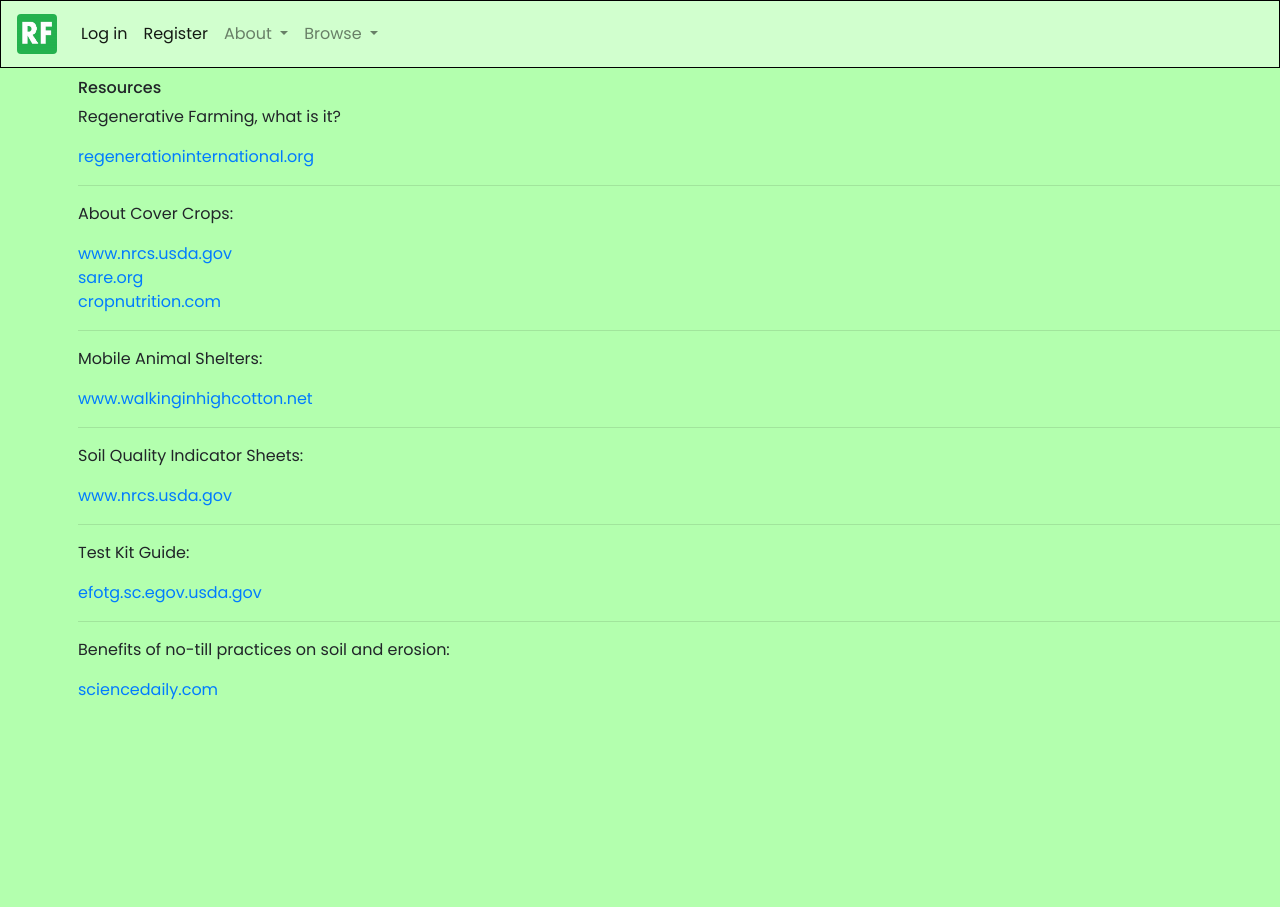
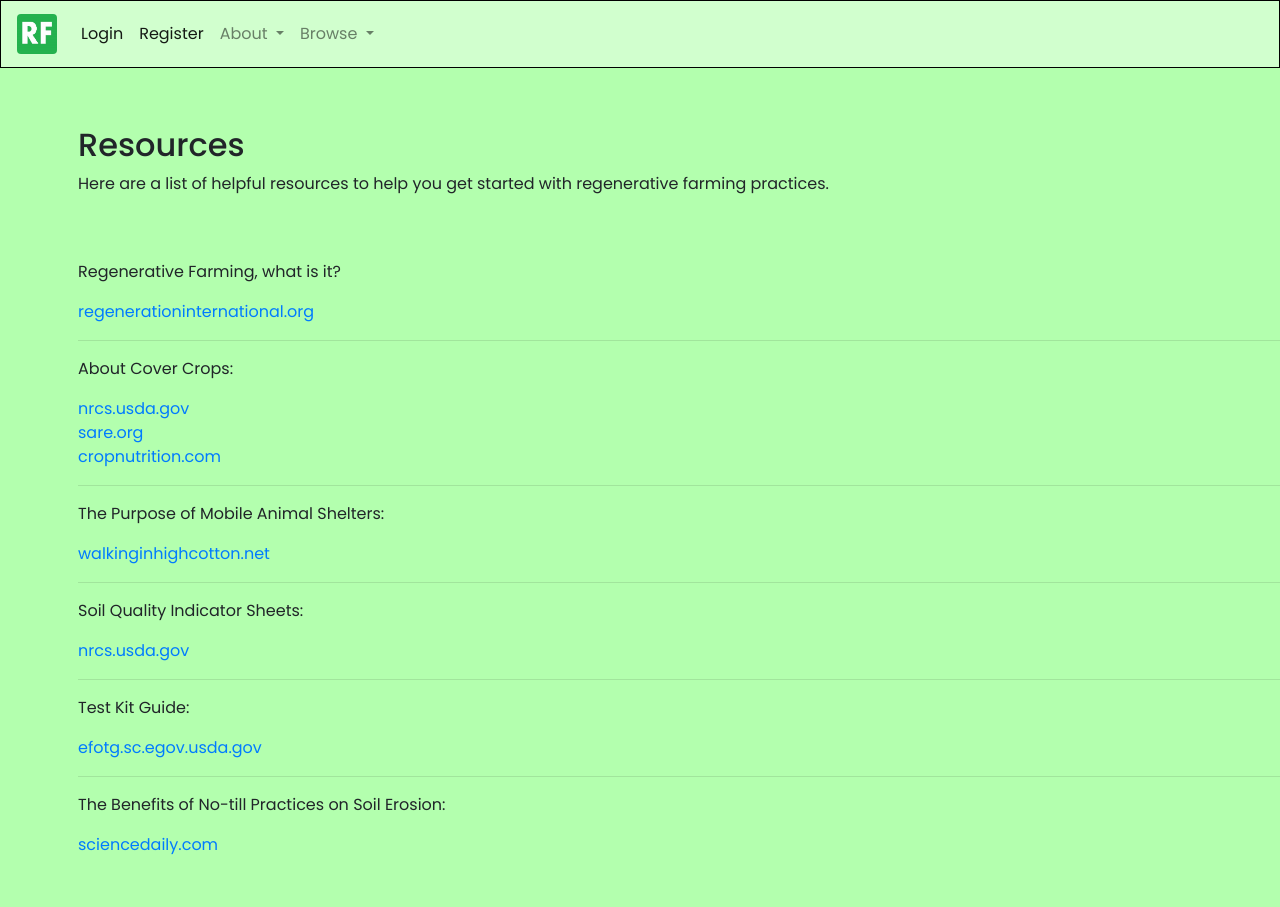
Before and after one commit to tberray/regenerative_farming, a Node server app: page /users/resources in a window 1280 px wide. Before the commit the page ends 700 px from the top, so only its background shows below. Run offline with Node 20, Linux system fonts and the light colour scheme; some libraries are stand-ins or nearby versions.

Commit message:
update browse pages

```diff
--- a/views/cover-crops.ejs
+++ b/views/cover-crops.ejs
@@ -18,11 +18,11 @@
     <!--navbar end-->
     <%- include('partials/sidenav') %>
 
-    <div class="content">
+    <div class="content" style="padding-bottom: 50px">
         <div class="about-paragraph pt-5 mx-auto">
-            <h5>Cover Crops</h5>
+            <h2>Cover Crops</h2>
         </div>
-        <div class="about-paragraph mx-auto">
+        <div class="about-paragraph pt-5 mx-auto">
            <p>Cover crops are an important aspect of regenerative agriculture and can be seen as an investment in your soil's health.
                 Some of the benefits to using cover crops include:
            </p>
--- a/views/partials/navbar.ejs
+++ b/views/partials/navbar.ejs
@@ -16,7 +16,7 @@
         <% } %>
         <% if(!messages.authenticated) { %>
         <li class="nav-item active">
-            <a class="nav-link" href="/users/login">Log in <span class="sr-only">(current)</span></a>
+            <a class="nav-link" href="/users/login">Login <span class="sr-only">(current)</span></a>
         </li>
         <li class="nav-item active">
             <a class="nav-link" href="/users/register">Register <span class="sr-only">(current)</span></a>
--- a/views/resources.ejs
+++ b/views/resources.ejs
@@ -16,27 +16,34 @@
     <%- include('partials/navbar') %>
     <!--navbar end-->
     <%- include('partials/sidenav') %>
-    <div class='content'>
-      <h6>Resources</h6>
-      <p>Regenerative Farming, what is it?</p>
+    <div class='content' style="padding-bottom: 50px;">
+      <div class="resources-paragraph pt-5">
+          <h2>Resources</h2>
+      </div>
+
+      <p>Here are a list of helpful resources to help you get started with regenerative farming practices.</p>
+
+      <div class="resources-paragraph pt-5">
+        <p>Regenerative Farming, what is it?</p>
+      </div>
       <a href="https://regenerationinternational.org/wp-content/uploads/2017/02/Regen-Ag-Definition-2.23.17-1.pdf">regenerationinternational.org</a>
 
       <hr class="solid">
 
       <p>About Cover Crops:</p>
-      <a href="https://www.nrcs.usda.gov/wps/portal/nrcs/detail/ny/technical/?cid=nrcs144p2_027252#:~:text=A%20cover%20crop%20slows%20the,holding%20capacity%20for%20plant%20growth.">www.nrcs.usda.gov</a>
+      <a href="https://www.nrcs.usda.gov/wps/portal/nrcs/detail/ny/technical/?cid=nrcs144p2_027252#:~:text=A%20cover%20crop%20slows%20the,holding%20capacity%20for%20plant%20growth.">nrcs.usda.gov</a>
       <a href="https://www.sare.org/resources/cover-crops/">sare.org</a>
       <a href="https://www.cropnutrition.com/resource-library/cover-crops-type-makes-a-difference">cropnutrition.com</a>
 
       <hr class="solid">
 
-      <p>Mobile Animal Shelters:</p>
-      <a href="https://www.walkinginhighcotton.net/2018/06/mobile-livestock-shelters-small-farm/">www.walkinginhighcotton.net</a>
+      <p>The Purpose of Mobile Animal Shelters:</p>
+      <a href="https://www.walkinginhighcotton.net/2018/06/mobile-livestock-shelters-small-farm/">walkinginhighcotton.net</a>
 
       <hr class="solid">
 
       <p>Soil Quality Indicator Sheets:</p>
-      <a href="https://www.nrcs.usda.gov/wps/portal/nrcs/detail/soils/health/assessment/?cid=stelprdb1237387">www.nrcs.usda.gov</a>
+      <a href="https://www.nrcs.usda.gov/wps/portal/nrcs/detail/soils/health/assessment/?cid=stelprdb1237387">nrcs.usda.gov</a>
 
       <hr class="solid">
 
@@ -45,7 +52,7 @@
 
       <hr class="solid">
 
-      <p>Benefits of no-till practices on soil and erosion:</p>
+      <p>The Benefits of No-till Practices on Soil Erosion:</p>
       <a href="https://www.sciencedaily.com/releases/2021/01/210112173803.htm">sciencedaily.com</a>
     </div>
 
--- a/views/terms-info.ejs
+++ b/views/terms-info.ejs
@@ -21,7 +21,7 @@
     <!--go to https://boxicons.com to find icons and click where it says fonts for the <i class=''></i> (icon)-->
     <%- include('partials/sidenav') %>
 
-    <div class="content">
+    <div class="content" style="padding-bottom: 50px">
         <div class="terms-info pt-5 mx-auto">
             <h2>Soil Terms Explained</h2>
         </div>
```
